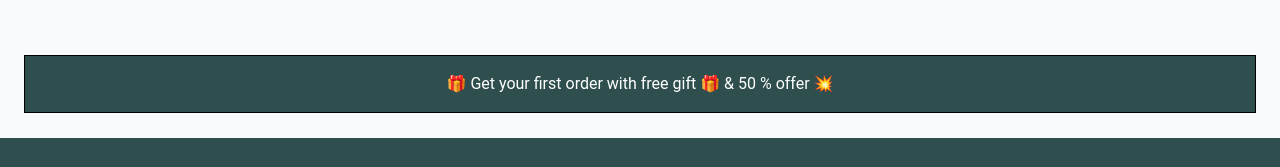
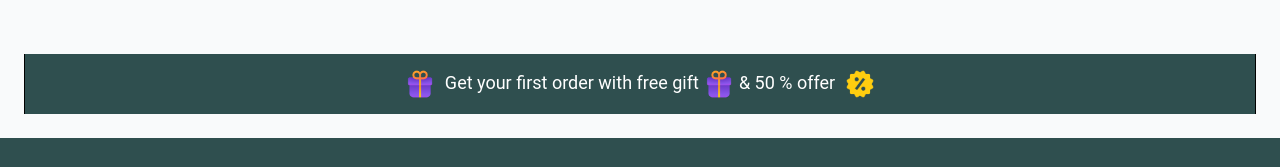
Before and after one commit to sugandv21/Ecommerce_Shoe_Website, a React (Vite) app in the folder Ecom_Frontend/: page / in a window 1280 px wide. Shown: the part 1206-1373 px from the top of the page. Built offline with nearby package versions, Linux system fonts and the light colour scheme; no server answers.

Commit message:
Update Home.jsx

```diff
--- a/Ecom_Frontend/src/pages/Home.jsx
+++ b/Ecom_Frontend/src/pages/Home.jsx
@@ -3,6 +3,8 @@ import { Link } from "react-router-dom";
 import axios from "axios";
 import { Swiper, SwiperSlide } from "swiper/react";
 import { Pagination, Autoplay } from "swiper/modules";
+import giftImg from "../assets/images/gift.png";
+import offerImg from "../assets/images/offer.png";
 
 import "swiper/css";
 import "swiper/css/pagination";
@@ -23,15 +25,16 @@ const Home = () => {
   const [overview, setOverview] = useState(null);
   const [categories, setCategories] = useState([]);
   const [messageIndex, setMessageIndex] = useState(0);
-
 const messages = [
   {
-      text: "🎁 Get your first order with free gift 🎁 & 50 % offer 💥",
-      className: "text-white bg-[#2F4F4F] border border-black p-4",
+    text: " Get your first order with free gift",
+    text1: "& 50 % offer ",
+    className: "text-white bg-[#2F4F4F] border border-black p-4 text-lg",
   },
   {
-      text: "🎁 Get your first order with free gift 🎁 & 50 % offer 💥",
-      className: "text-black bg-white border border-black p-4",
+    text: " Get your first order with free gift",
+    text1: "& 50 % offer ",
+    className: "text-black bg-white border border-black p-4 text-lg",
   },
 ];
 
@@ -180,13 +183,27 @@ const Home = () => {
       {messages.map((msg, idx) => (
         <p
           key={idx}
-            className={`${
-              msg.className
-            } absolute w-full text-center transition-opacity duration-700 ${
+          className={`${msg.className} absolute w-full text-center transition-opacity duration-700 ${
             idx === messageIndex ? "opacity-100" : "opacity-0"
           }`}
         >
+          <img
+            src={giftImg}
+            alt="gift"
+            className="inline-block w-8 h-8 mx-1"
+          />
           {msg.text}
+          <img
+            src={giftImg}
+            alt="gift"
+            className="inline-block w-8 h-8 mx-1"
+          />
+           {msg.text1}
+          <img
+            src={offerImg}
+            alt="offer"
+            className="inline-block w-8 h-8 mx-1"
+          />
         </p>
       ))}
     </div>
```
Lines whose indentation alone changed are shown as unchanged.
